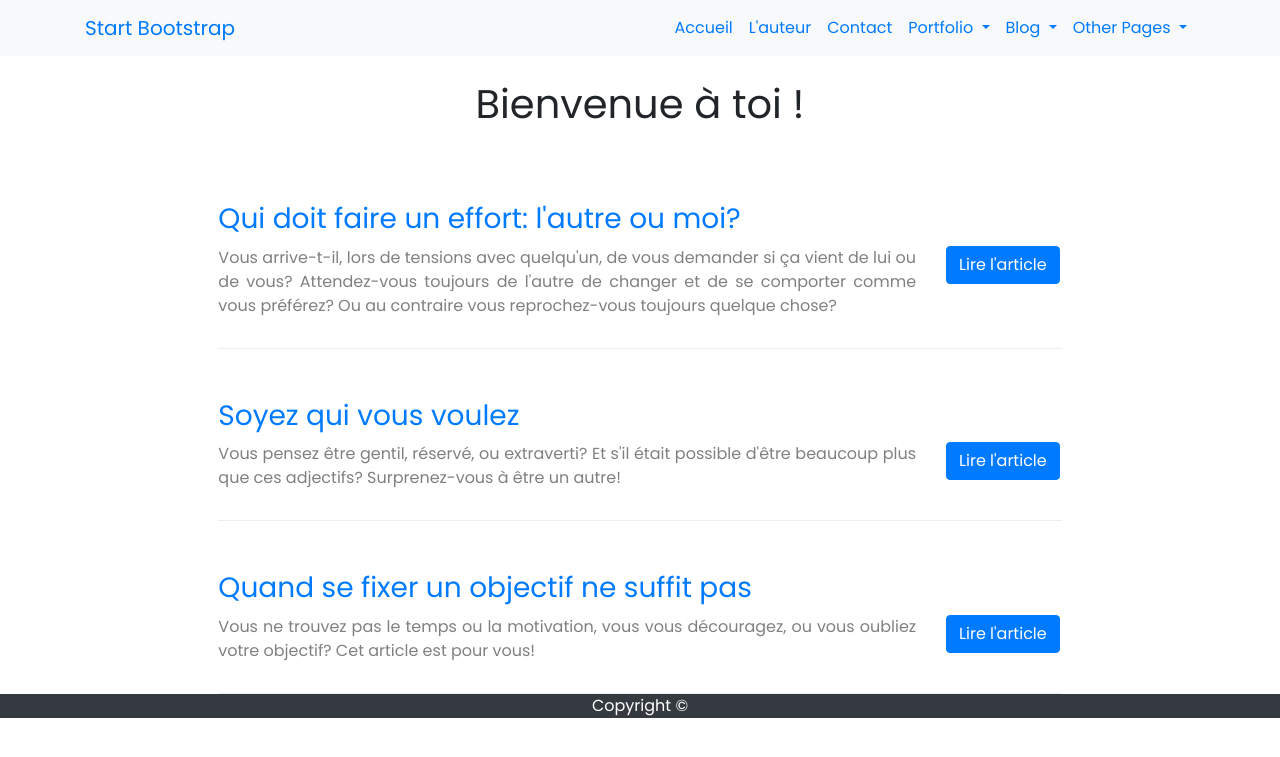
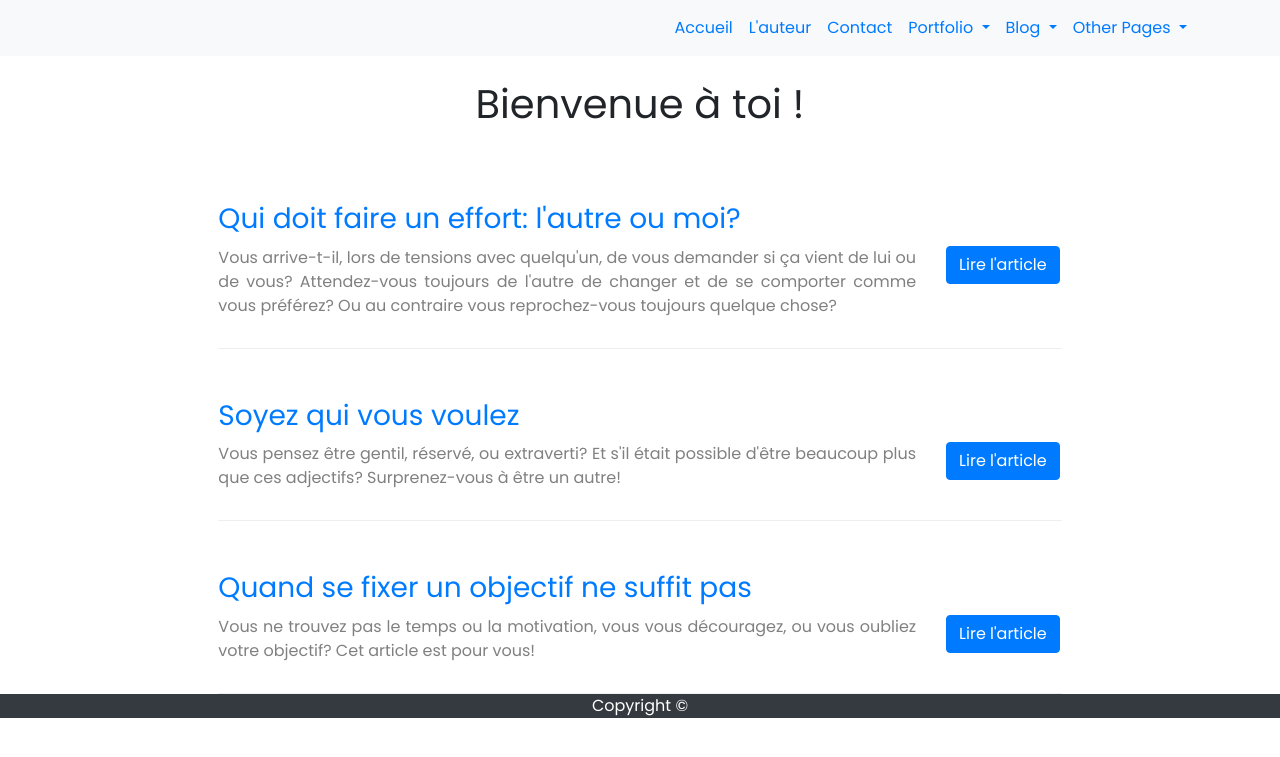
Before and after one commit to OrgaEvolutions/Nathoup.github.io, a Jekyll site: the page built from index.html, in a window 1280 px wide. Shown: the top 757 px of the page. Built offline with Jekyll 4.4.1, drawn with Linux system fonts in a browser that asks for light colours; nearby versions of some CDN libraries; some web fonts are replaced.

Commit message:
Update header.html

```diff
--- a/_includes/header.html
+++ b/_includes/header.html
@@ -1,17 +1,17 @@
 <!--modern business header-->
 <nav class="navbar navbar-expand-lg bg-light">
       <div class="container">
-        <a class="navbar-brand" href="index.html">Start Bootstrap</a>
+        <!--<a class="navbar-brand" href="/index.html">Start Bootstrap</a>
         <button class="navbar-toggler navbar-toggler-right" type="button" data-toggle="collapse" data-target="#navbarResponsive" aria-controls="navbarResponsive" aria-expanded="false" aria-label="Toggle navigation">
           <span class="navbar-toggler-icon"></span>
-        </button>
+        </button>-->
         <div class="collapse navbar-collapse" id="navbarResponsive">
           <ul class="navbar-nav ml-auto">
             <li class="nav-item">
-              <a class="nav-link" href="index.html">Accueil</a>
+              <a class="nav-link" href="/index.html">Accueil</a>
             </li>
             <li class="nav-item">
-              <a class="nav-link" href="auteur.html">L'auteur</a>
+              <a class="nav-link" href="/auteur.html">L'auteur</a>
             </li>
             <li class="nav-item">
               <a class="nav-link" href="contact.html">Contact</a>
```
